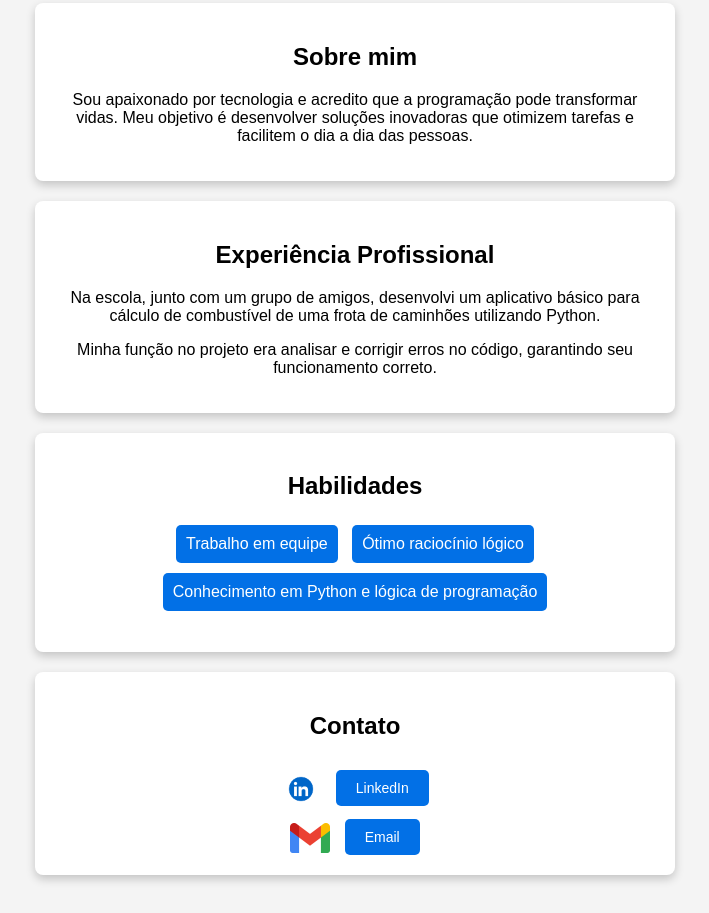
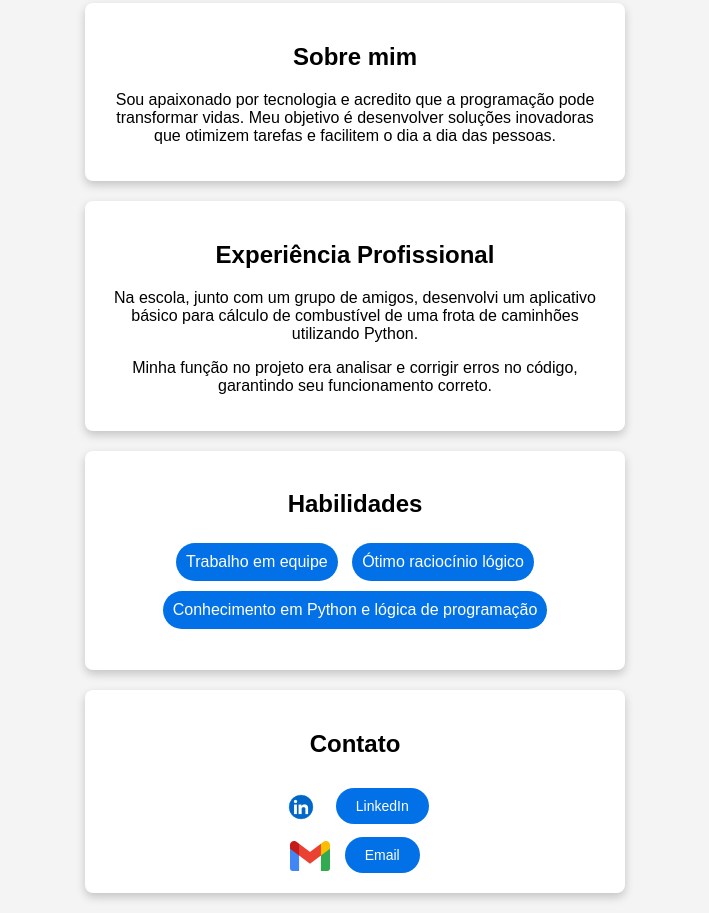
Before and after one commit to Joao2007-18y/curr-culo, a plain HTML site: page index.html in a window 1280 px wide. Shown: the part 351-1264 px from the top of the page, without its empty margins (285-994 px from the left). Drawn offline with Linux system fonts and the light colour scheme.

Commit message:
pequenas mudancas

```diff
--- a/styles.css
+++ b/styles.css
@@ -15,7 +15,7 @@ section, header {
     padding: 20px;
     margin: 20px auto;
     border-radius: 8px;
-    max-width: 600px;
+    max-width: 500px;
 }
 
 /* Foto do perfil */
@@ -32,13 +32,13 @@ section, header {
     background-color: #0270e6;
     color: white;
     padding: 10px 20px;
-    border-radius: 5px;
+    border-radius: 50px;
     font-size: 14px;
     transition: 0.3s;
 }
 
 #contato a:hover {
-    background-color: #0256b8;
+    background-color: #0270e6;
 }
 
 /* Ícones */
@@ -60,5 +60,5 @@ section, header {
     display: inline-block;
     padding: 10px;
     margin: 5px;
-    border-radius: 5px;
+    border-radius: 50px;
 }
```
